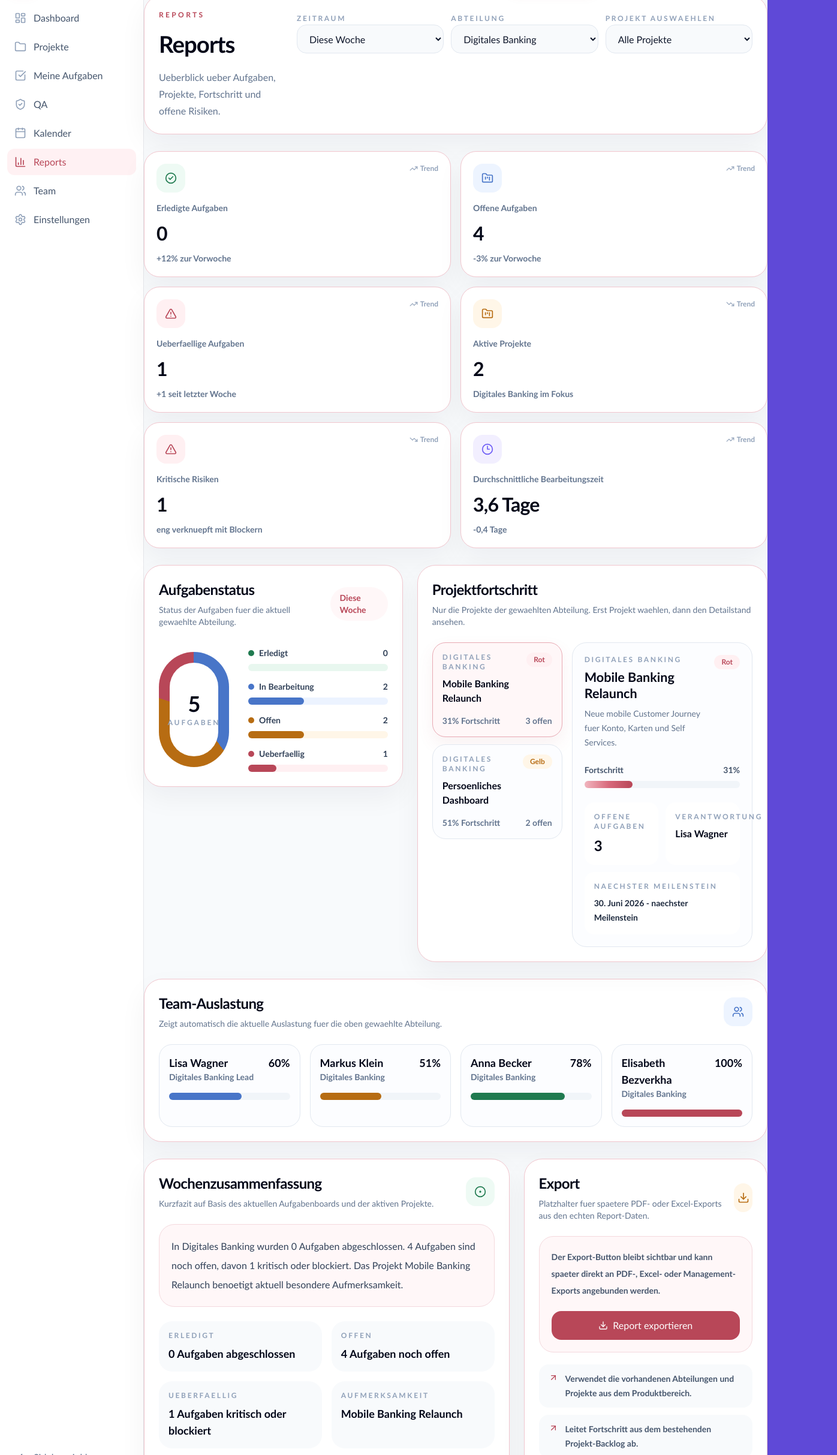
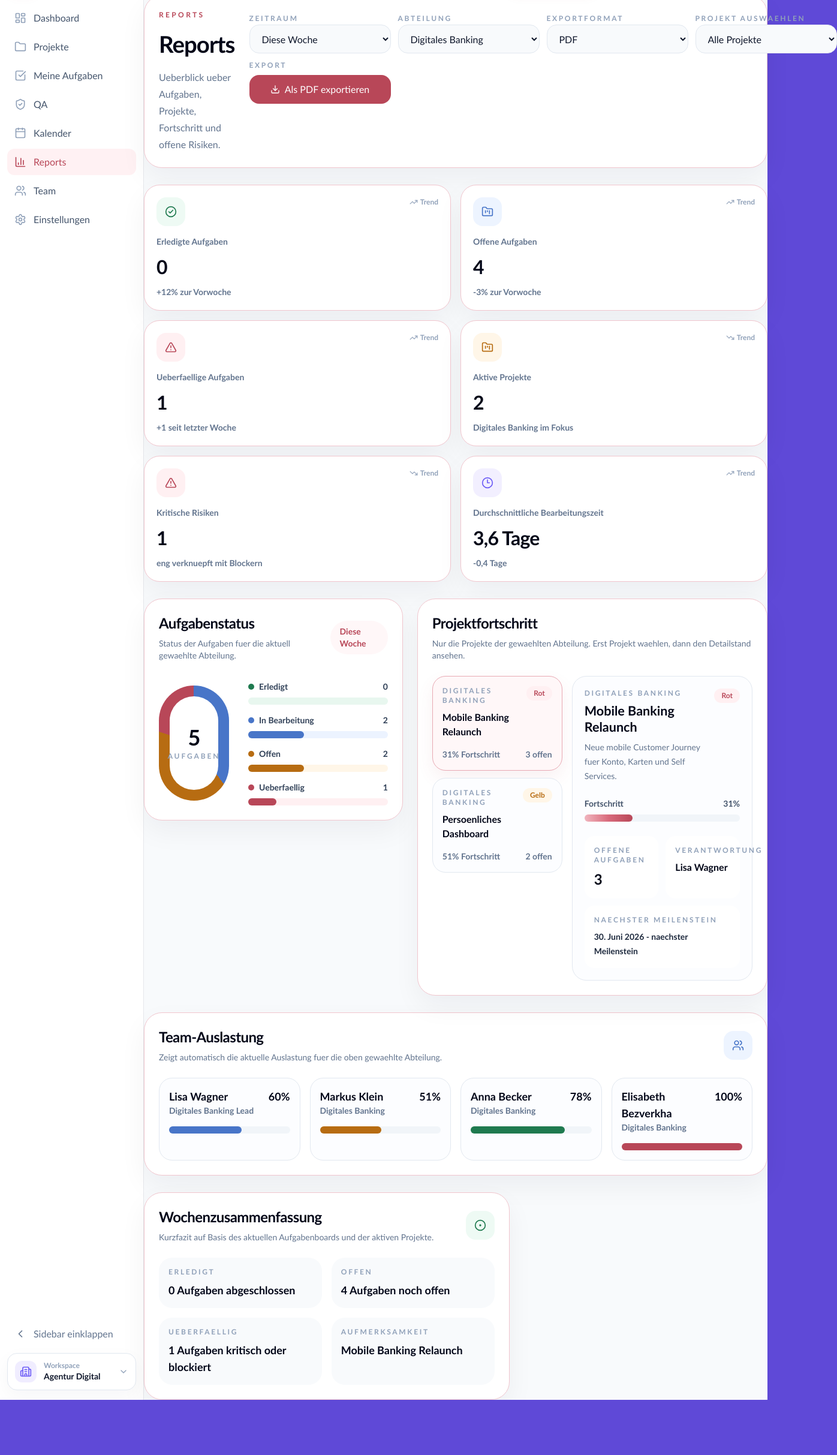
Before and after one commit to Jonas-Aaron-Raab/NextTask, a React (Vite) app in the folder client/: page /reports in a window 1280 px wide. Shown: the part 80-2506 px from the top of the page at 60% size, 1396 px wide, since content can reach past the window. After the commit the page ends 2414 px from the top, so only its background shows below. Built offline with nearby package versions, Linux system fonts and the light colour scheme.

Commit message:
fix(reports): streamline export and summary layout

```diff
--- a/client/src/pages/ReportsPage.jsx
+++ b/client/src/pages/ReportsPage.jsx
@@ -1,7 +1,6 @@
 import { useEffect, useMemo, useState } from 'react';
 import {
   AlertTriangle,
-  ArrowUpRight,
   CheckCircle2,
   CircleDot,
   Clock3,
@@ -85,6 +84,7 @@ export default function ReportsPage() {
   const [selectedProject, setSelectedProject] = useState('Alle Projekte');
   const [selectedDepartment, setSelectedDepartment] = useState(initialDepartments[0]?.name || '');
   const [activeProjectId, setActiveProjectId] = useState('');
+  const [exportFormat, setExportFormat] = useState('PDF');
 
   const departmentById = useMemo(
     () => Object.fromEntries(initialDepartments.map((department) => [department.id, department])),
@@ -303,7 +303,6 @@ export default function ReportsPage() {
       searchPlacement="actions"
       searchValue={searchValue}
       onSearch={setSearchValue}
-      createMenuItems={['Report exportieren']}
     >
       <div className="space-y-7">
         <section className="rounded-[30px] border border-[#f1c6ce] bg-white p-6 shadow-[0_18px_45px_rgba(15,23,42,0.05)]">
@@ -316,7 +315,7 @@ export default function ReportsPage() {
               </p>
             </div>
 
-            <div className="grid gap-3 sm:grid-cols-3 xl:min-w-[760px]">
+            <div className="grid gap-3 sm:grid-cols-4 xl:min-w-[980px]">
               <label className="space-y-2">
                 <span className="text-xs font-extrabold uppercase tracking-[0.22em] text-slate-400">Zeitraum</span>
                 <select
@@ -342,6 +341,17 @@ export default function ReportsPage() {
                 </select>
               </label>
               <label className="space-y-2">
+                <span className="text-xs font-extrabold uppercase tracking-[0.22em] text-slate-400">Exportformat</span>
+                <select
+                  value={exportFormat}
+                  onChange={(event) => setExportFormat(event.target.value)}
+                  className="h-12 w-full rounded-2xl border border-slate-200 bg-[#f8fafc] px-4 text-sm font-semibold text-slate-900 outline-none transition focus:border-[#b84758] focus:ring-4 focus:ring-[#b84758]/12"
+                >
+                  <option>PDF</option>
+                  <option>Excel</option>
+                </select>
+              </label>
+              <label className="space-y-2">
                 <span className="text-xs font-extrabold uppercase tracking-[0.22em] text-slate-400">Projekt auswaehlen</span>
                 <select
                   value={selectedProject}
@@ -353,6 +363,16 @@ export default function ReportsPage() {
                   ))}
                 </select>
               </label>
+              <div className="space-y-2">
+                <span className="block text-xs font-extrabold uppercase tracking-[0.22em] text-slate-400">Export</span>
+                <button
+                  type="button"
+                  className="inline-flex h-12 w-full items-center justify-center gap-2 rounded-2xl bg-[#b84758] px-5 text-sm font-bold text-white transition hover:bg-[#a23d4d]"
+                >
+                  <Download className="h-4 w-4" />
+                  Als {exportFormat} exportieren
+                </button>
+              </div>
             </div>
           </div>
         </section>
@@ -549,10 +569,6 @@ export default function ReportsPage() {
               </span>
             </div>
 
-            <div className="mt-6 rounded-[26px] border border-[#f4d9de] bg-[#fff7f8] p-5">
-              <p className="text-base leading-8 text-slate-700">{summaryText}</p>
-            </div>
-
             <div className="mt-6 grid gap-4 md:grid-cols-2">
               <div className="rounded-[22px] bg-[#f8fafc] p-4">
                 <p className="text-xs font-extrabold uppercase tracking-[0.22em] text-slate-400">Erledigt</p>
@@ -574,44 +590,6 @@ export default function ReportsPage() {
               </div>
             </div>
           </article>
-
-          <article className="rounded-[30px] border border-[#f1c6ce] bg-white p-6 shadow-[0_18px_45px_rgba(15,23,42,0.05)]">
-            <div className="flex items-center justify-between gap-3">
-              <div>
-                <h2 className="text-2xl font-extrabold tracking-tight text-slate-950">Export</h2>
-                <p className="mt-2 text-sm text-slate-500">Platzhalter fuer spaetere PDF- oder Excel-Exports aus den echten Report-Daten.</p>
-              </div>
-              <span className="inline-flex h-12 w-12 items-center justify-center rounded-2xl bg-[#fff6e8] text-[#b76c12]">
-                <Download className="h-5 w-5" />
-              </span>
-            </div>
-
-            <div className="mt-6 rounded-[24px] border border-[#f4d9de] bg-[#fff7f8] p-5">
-              <p className="text-sm font-semibold leading-7 text-slate-600">
-                Der Export-Button bleibt sichtbar und kann spaeter direkt an PDF-, Excel- oder Management-Exports angebunden werden.
-              </p>
-              <button
-                type="button"
-                className="mt-5 inline-flex h-12 w-full items-center justify-center gap-2 rounded-2xl bg-[#b84758] px-5 text-sm font-bold text-white transition hover:bg-[#a23d4d]"
-              >
-                <Download className="h-4 w-4" />
-                Report exportieren
-              </button>
-            </div>
-
-            <div className="mt-5 space-y-3">
-              {[
-                'Verwendet die vorhandenen Abteilungen und Projekte aus dem Produktbereich.',
-                'Leitet Fortschritt aus dem bestehenden Projekt-Backlog ab.',
-                'Zeigt Team-Auslastung jetzt gezielt pro ausgewaehlter Abteilung.',
-              ].map((item) => (
-                <div key={item} className="flex items-start gap-3 rounded-2xl bg-[#f8fafc] px-4 py-3">
-                  <ArrowUpRight className="mt-0.5 h-4 w-4 flex-none text-[#b84758]" />
-                  <p className="text-sm font-semibold leading-6 text-slate-600">{item}</p>
-                </div>
-              ))}
-            </div>
-          </article>
         </section>
       </div>
     </AppShell>
```
